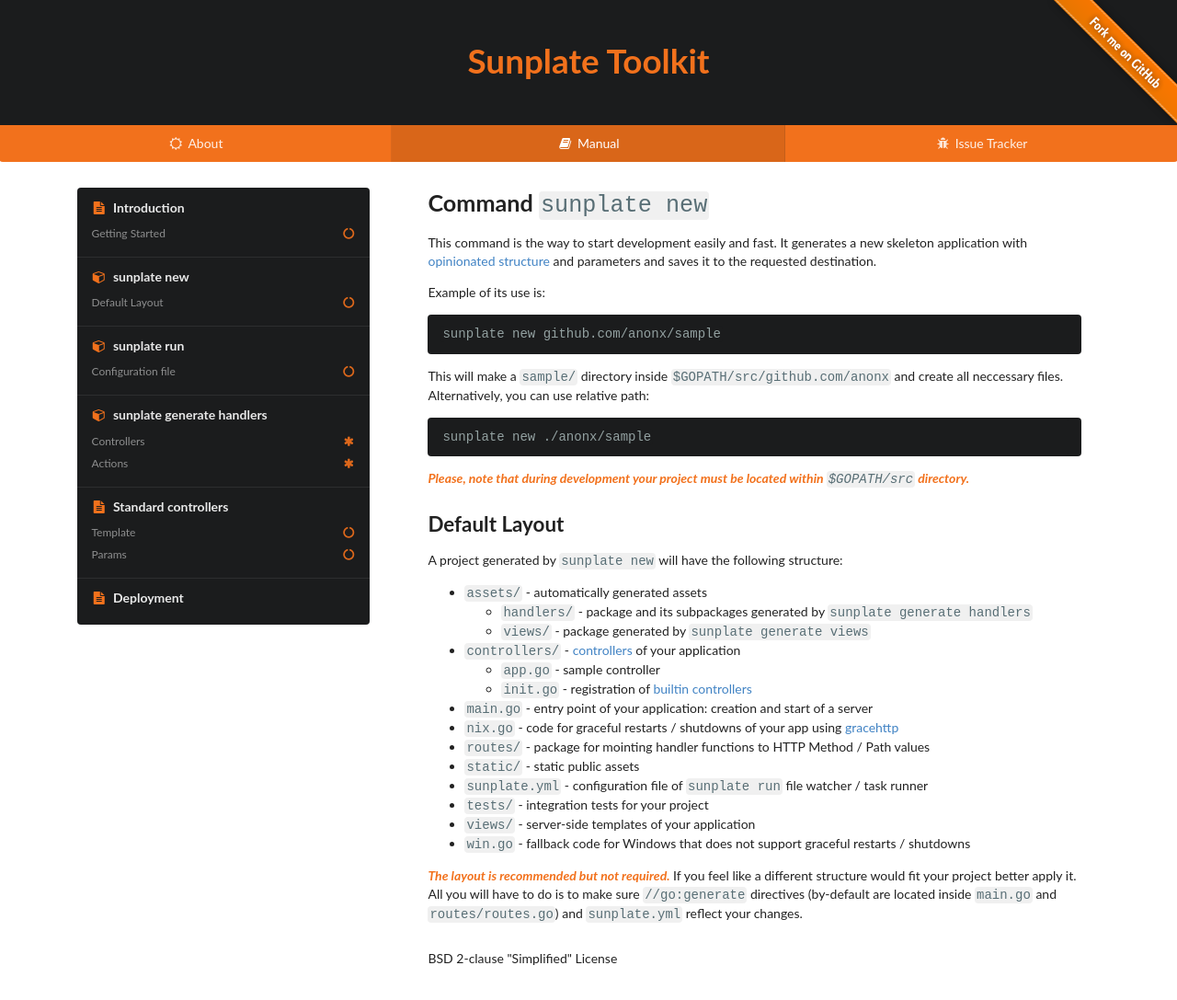
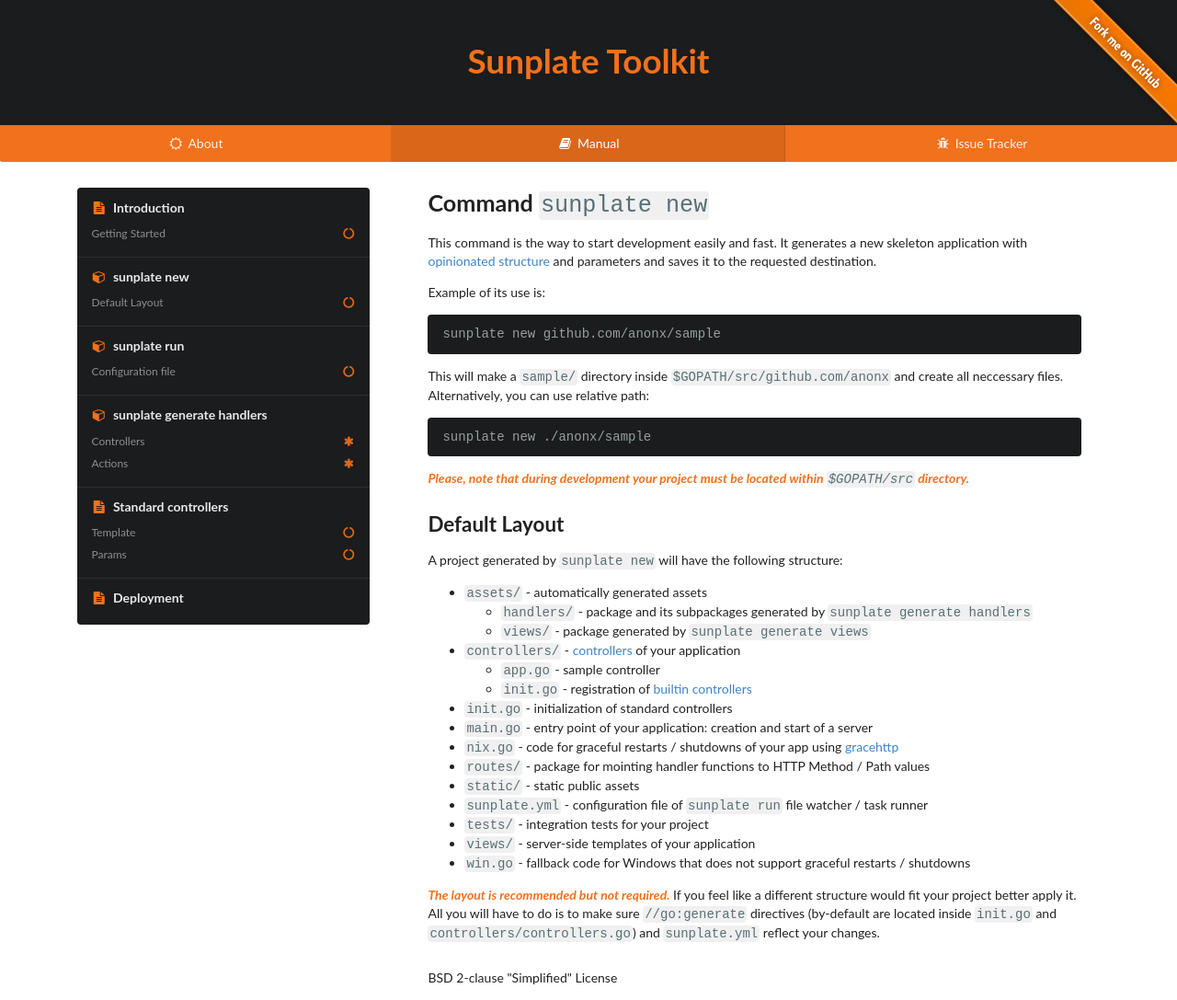
Before and after one commit to goaltools/goaltools.github.io, a Jekyll site: the page built from manual/new/index.md, in a window 1280 px wide. Shown: the whole page at 92% size. Built offline with Jekyll 4.4.1, drawn with Linux system fonts in a browser that asks for light colours; Markdown is read by kramdown in place of the engine named in the settings; before the commit the page ends 1066 px from its top, so only the background shows below that.

Commit message:
Updated layout to introduce init.go back

```diff
--- a/manual/new/index.md
+++ b/manual/new/index.md
@@ -30,8 +30,9 @@
   * `handlers/` - package and its subpackages generated by [`sunplate generate handlers`](../handlers/)
   * `views/` - package generated by [`sunplate generate views`](../views/)
 * `controllers/` - [controllers](../handlers/controllers.html) of your application
-	* `app.go` - sample controller
-	* `init.go` - registration of [builtin controllers](../controllers/)
+  * `app.go` - sample controller
+  * `init.go` - registration of [builtin controllers](../controllers/)
+* `init.go` - initialization of standard controllers
 * `main.go` - entry point of your application: creation and start of a server
 * `nix.go` - code for graceful restarts / shutdowns of your app using
 [gracehttp](https://github.com/facebookgo/grace)
@@ -45,4 +46,4 @@
 **The layout is recommended but not required.**
 If you feel like a different structure would fit your project better apply it.
 All you will have to do is to make sure `//go:generate` directives (by-default are located inside
-`main.go` and `routes/routes.go`) and `sunplate.yml` reflect your changes.
+`init.go` and `controllers/controllers.go`) and `sunplate.yml` reflect your changes.
```
